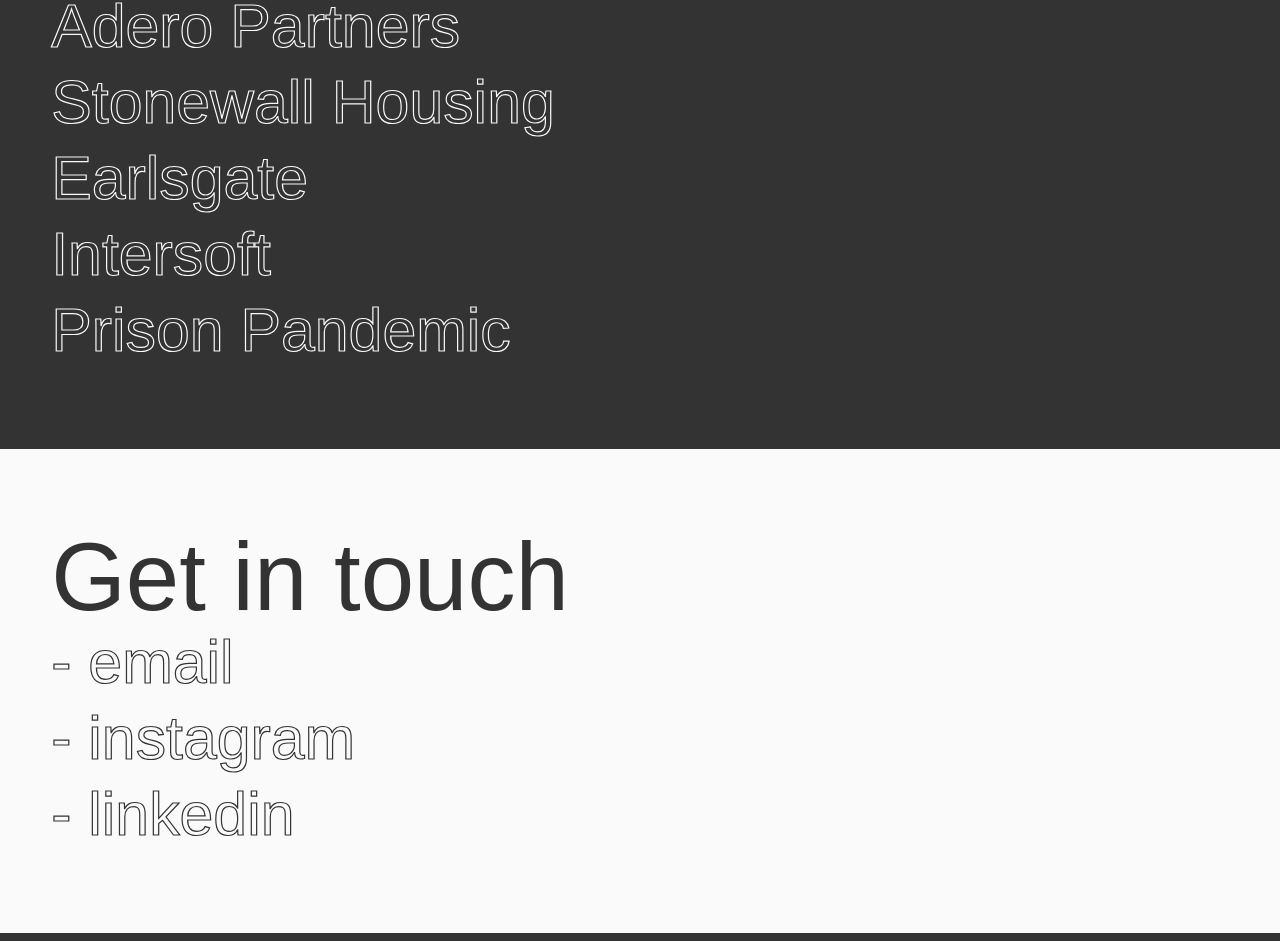
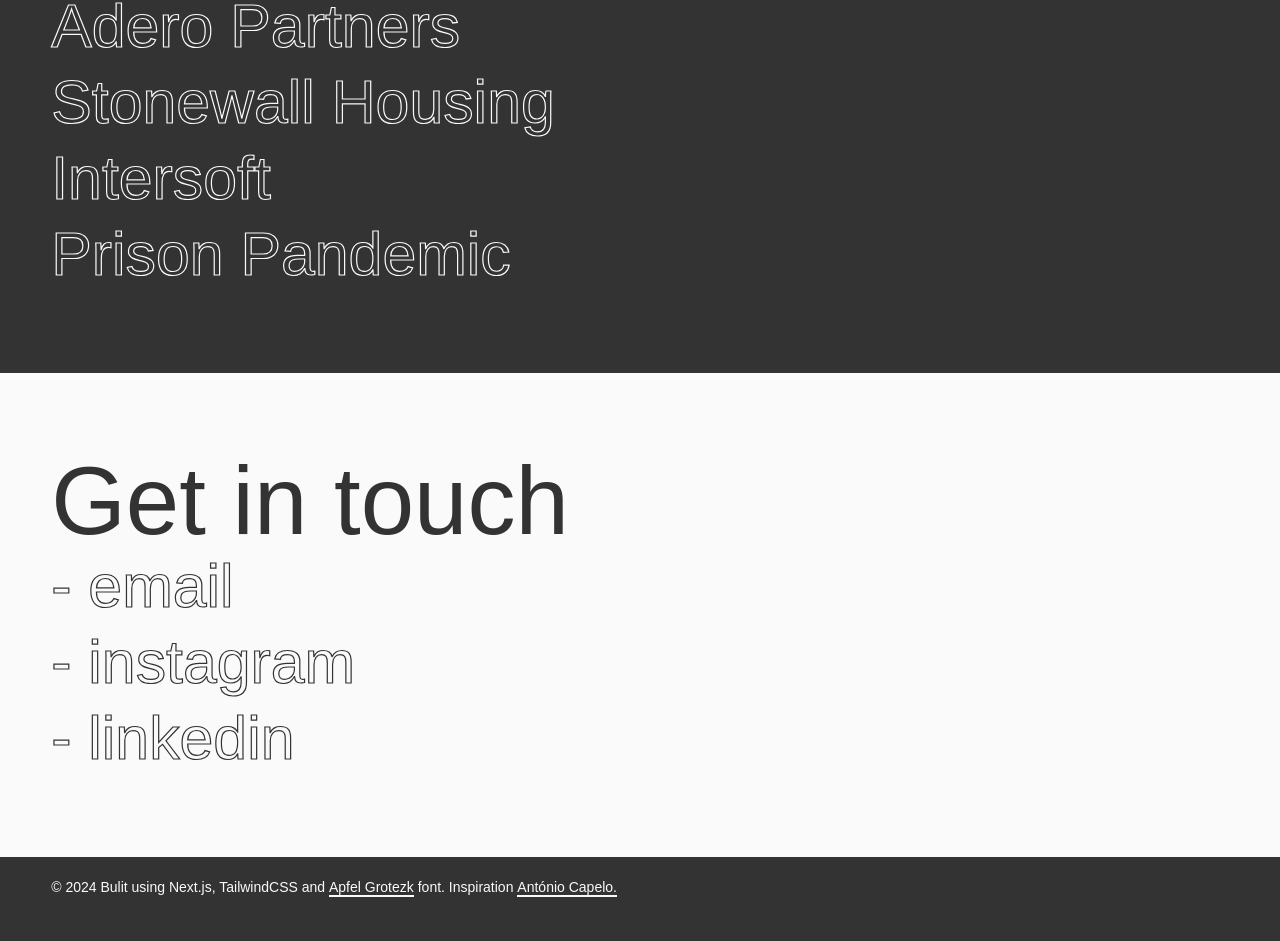
Before and after one commit to plkujaw/nextjs-portfolio, a Next.js app: page / in a window 1280 px wide. Shown: the part 1974-2915 px from the top of the page. After the commit the page ends 2891 px from the top, so only its background shows below. Built offline with nearby package versions, Linux system fonts and the light colour scheme.

Commit message:
projects update

```diff
--- a/data/projects.js
+++ b/data/projects.js
@@ -28,11 +28,11 @@
     description: 'Specialist LGBTQ+ housing advice and support provider',
     link: 'https://stonewallhousing.org',
   },
-  {
-    name: 'Earlsgate',
-    description: 'Developer specialising in country houses and estates',
-    link: 'https://earlsgate.com',
-  },
+  // {
+  //   name: 'Earlsgate',
+  //   description: 'Developer specialising in country houses and estates',
+  //   link: 'https://earlsgate.com',
+  // },
   {
     name: 'Intersoft',
     description: 'Custom tool for carrier management for eCommerce',
```
